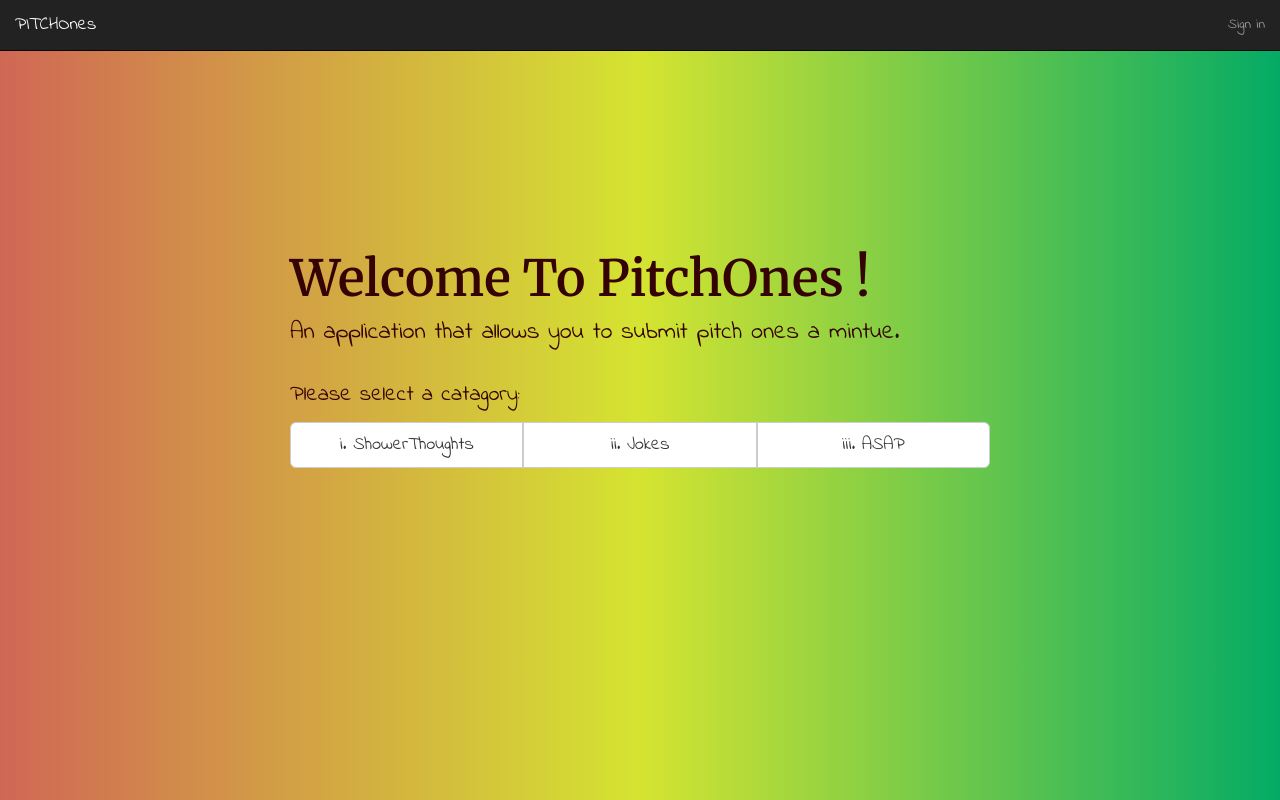
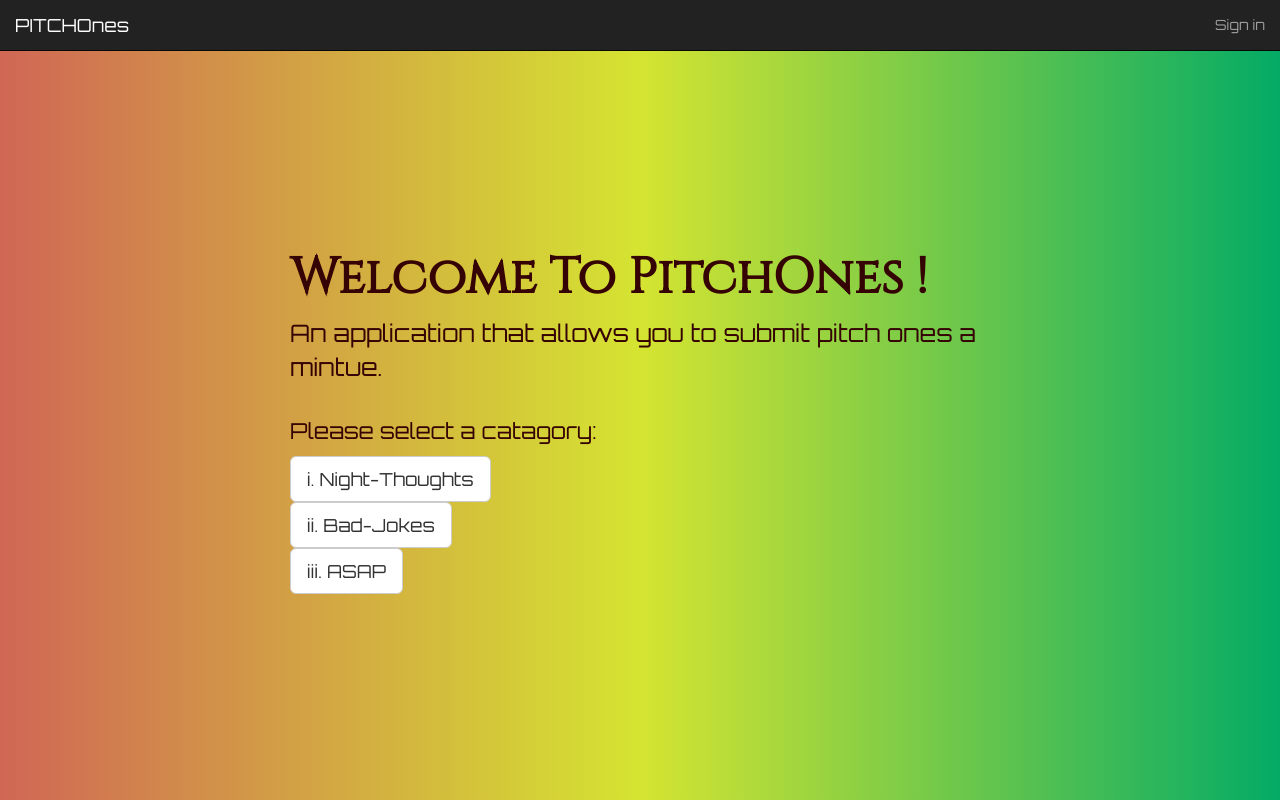
Before and after one commit to HassibIbrahim/PitchOnes, a Flask app: page / in a window 1280 px wide. Run offline with Flask 2, Linux system fonts and the light colour scheme; some libraries are stand-ins or nearby versions.

Commit message:
file change

```diff
--- a/app/auth/forms.py
+++ b/app/auth/forms.py
@@ -14,8 +14,8 @@ class RegistrationForm(FlaskForm):
     submit = SubmitField('Sign Up')
 
     def validate_email(self, data_field):
-            if User.query.filter_by(email=data_field.data).first():
-                raise ValidationError('There is an account with that email')
+        if User.query.filter_by(email=data_field.data).first():
+            raise ValidationError('There is an account with that email')
     def validate_username(self,data_field):
         if User.query.filter_by(username = data_field.data).first():
             raise ValidationError('That username is taken')
--- a/app/static/css/index.css
+++ b/app/static/css/index.css
@@ -4,12 +4,12 @@ body{
     background: linear-gradient(to right, rgb(208, 103, 85), rgb(213, 228, 49), rgb(4, 171, 101)); /* W3C, IE 10+/ Edge, Firefox 16+, Chrome 26+, Opera 12+, Safari 7+ */
 
     color:rgb(53, 3, 3);
-    font-family: 'Indie Flower', sans-serif;
+    font-family: 'Orbitron', sans-serif;
     }
 
     h1 {
       font-size: 50px;
-      font-family: 'Merriweather', sans-serif;
+      font-family: 'Cinzel', sans-serif;
       font-weight: bold;
     }
 
--- a/app/templates/base.html
+++ b/app/templates/base.html
@@ -8,5 +8,5 @@
  {%block styles %}
   {{super()}}
   <link rel="stylesheet" type= "text/css" href="{{url_for('static',filename='css/index.css')}}">
-  <link href="https://fonts.googleapis.com/css?family=Indie+Flower:400,500,600,700|Merriweather:400,500,600" rel="stylesheet">
+  <link href="https://fonts.googleapis.com/css?family=Cinzel|Orbitron" rel="stylesheet">
 {% endblock %}
--- a/app/templates/index.html
+++ b/app/templates/index.html
@@ -8,15 +8,17 @@
 <p id='intro'>An application that allows you to submit pitch ones a mintue.</p>
 <br>
 <p id='select'>Please select a catagory:</p>
-<div class="btn-group  btn-group-justified" role="group" aria-label="...">
+
     <div class="btn-group" role="group">
-        <a class="btn btn-default btn-lg" href="/category/showerthoughts">i. ShowerThoughts</a>
+        <a class="btn btn-default btn-lg" href="/category/showerthoughts">i. Night-Thoughts</a>
     </div>
+    <br>
     <div class="btn-group" role="group">
-         <a  class="btn btn-default btn-lg" href="{{url_for('main.category',ct_name='dadjokes')}}">ii. Jokes</a>
+         <a  class="btn btn-default btn-lg" href="{{url_for('main.category',ct_name='dadjokes')}}">ii. Bad-Jokes</a>
     </div>
+    <br>
     <div class="btn-group" role="group">
        <a class="btn btn-default btn-lg" href="/category/til">iii. ASAP</a>
-  </div>
+
 </div>
 {% endblock%}
--- a/config.py
+++ b/config.py
@@ -14,7 +14,9 @@ class Config:
         MAIL_PORT = 587
         MAIL_USE_TLS = True
         MAIL_USERNAME = os.environ.get("MAIL_USERNAME")
+
         MAIL_PASSWORD = os.environ.get("MAIL_PASSWORD")
+        print(MAIL_PASSWORD)
 
 class TestConfig(Config):
     SQLALCHEMY_DATABASE_URI = 'postgresql+psycopg2://shabbaman:Kwanini@localhost/pitch_test'
@@ -39,7 +41,7 @@ class DevConfig(Config):
     Config: The parent configuration class with General
     configuration settings
     """
-# SQLALCHEMY_DATABASE_URI = 'postgresql+psycopg2://shabbaman:Kwanini@localhost/pitchones'
+    SQLALCHEMY_DATABASE_URI = 'postgresql+psycopg2://shabbaman:Kwanini@localhost/pitchones'
     # SECRET_KEY = os.urandom(38)
     DEBUG = True
 
--- a/manage.py
+++ b/manage.py
@@ -5,7 +5,7 @@ from flask_migrate import Migrate, MigrateCommand
 
 
 # Creating app instance
-app = create_app('production')
+app = create_app('development')
 
 manager = Manager(app)
 manager.add_command('server', Server)
```
